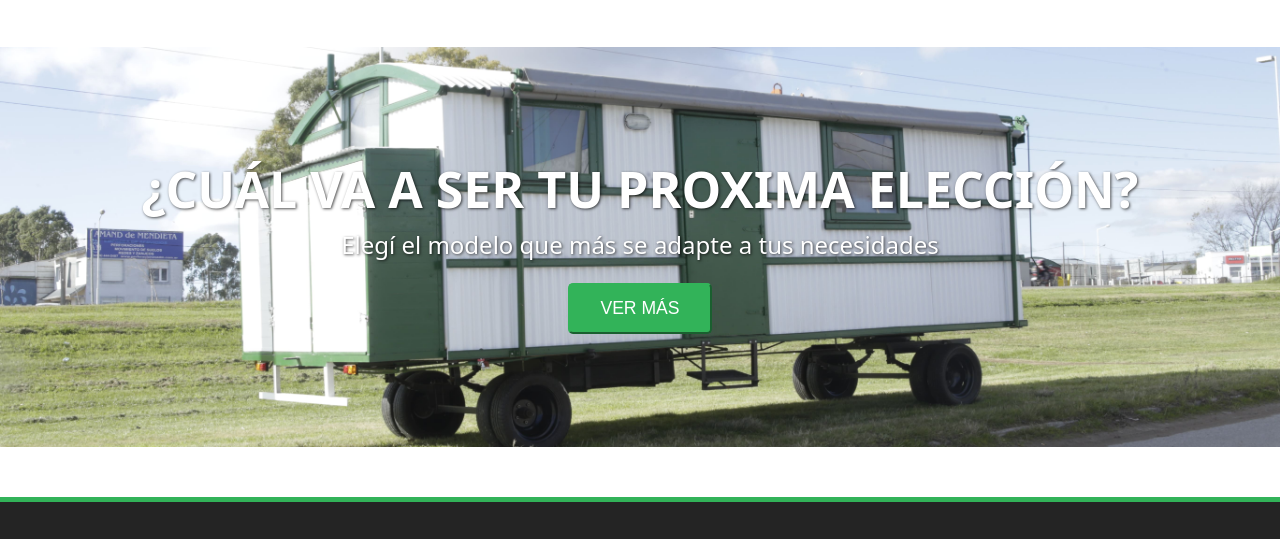
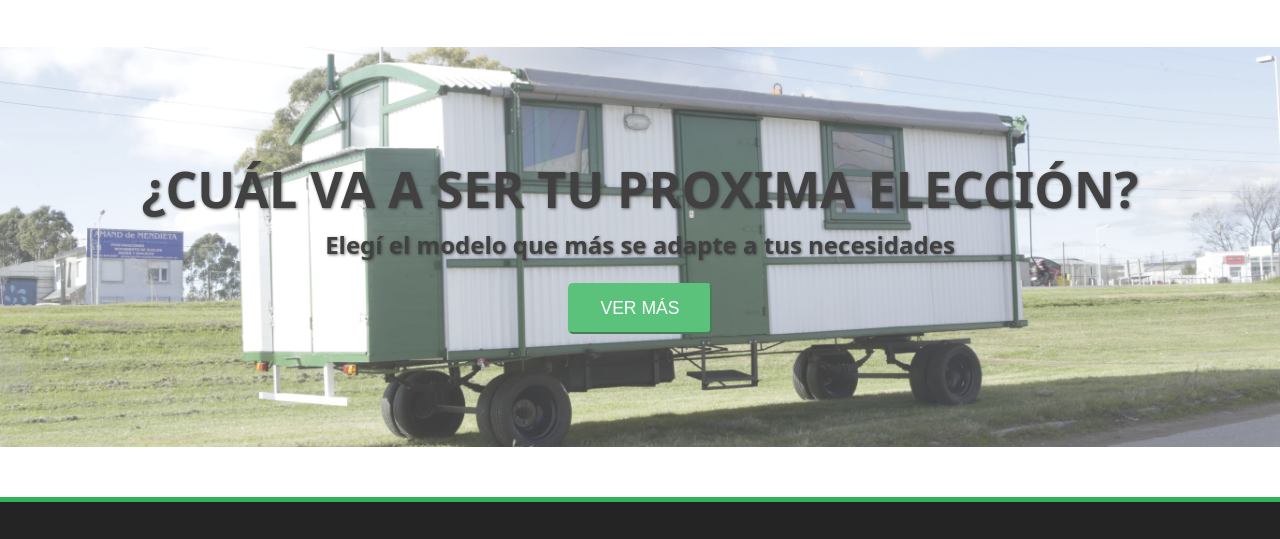
Before and after one commit to chavescamila/elyunque, a website: page index.html in a window 1280 px wide. Shown: the part 1393-1932 px from the top of the page. Drawn offline with nearby package versions, Linux system fonts and the light colour scheme.

Commit message:
parallax-correcciones

```diff
--- a/css/estilos.css
+++ b/css/estilos.css
@@ -166,6 +166,7 @@ i {
   background-position: center;
   background-repeat: no-repeat;
   background-size: cover;
+  opacity: 0.8;
   margin-bottom: 50px;
   display: flex;
   align-items: center;
@@ -175,13 +176,13 @@ i {
 .parallax-h1{
   font-size: 50px;
   font-weight: 800;
-  color: white;
+  color: #131212;
   text-shadow: 1px 1px 3px rgb(0 0 0 / 69%);}
 
 .parallax-text{
   font-size: 24px;
-  font-weight: 200;
-  color: white;
+  font-weight: bold;
+  color: #131212;
   margin-bottom: 20px;
   text-shadow: 1px 1px 3px rgb(0 0 0 / 69%);}
 
```
